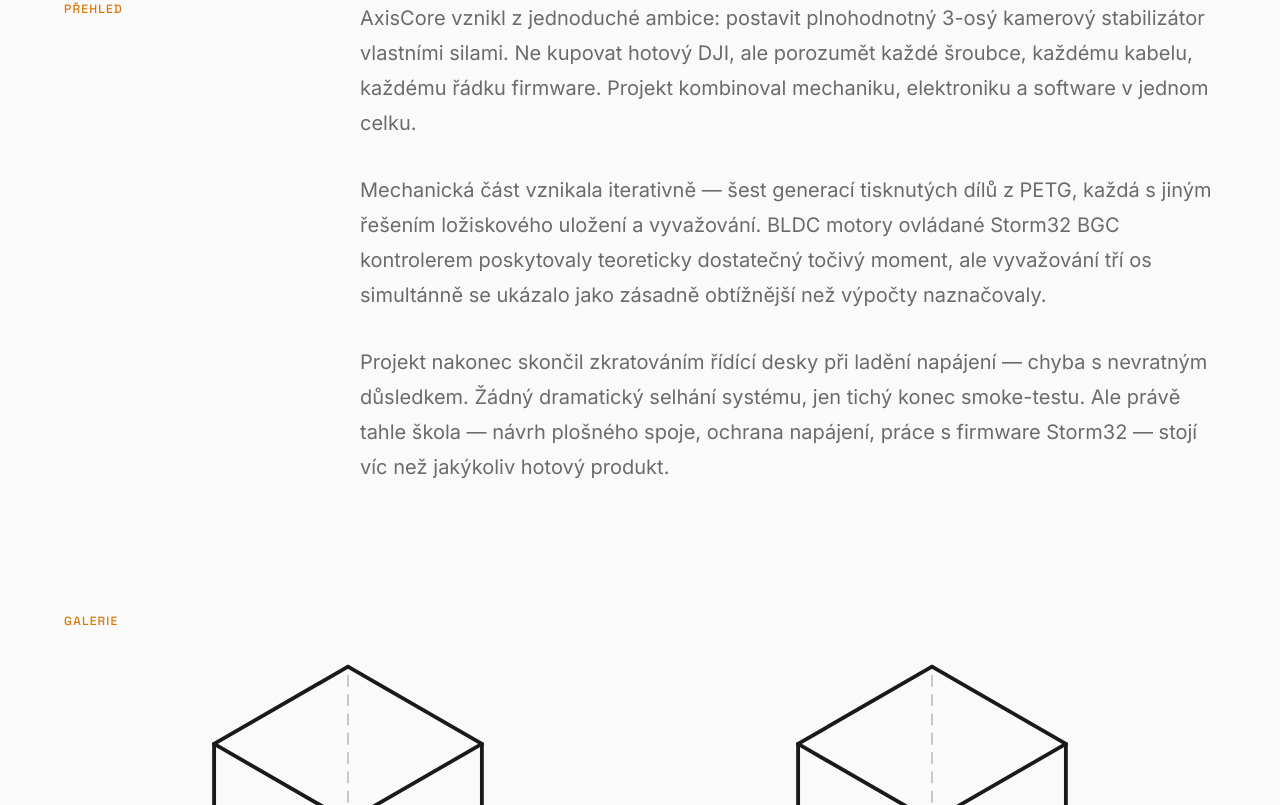
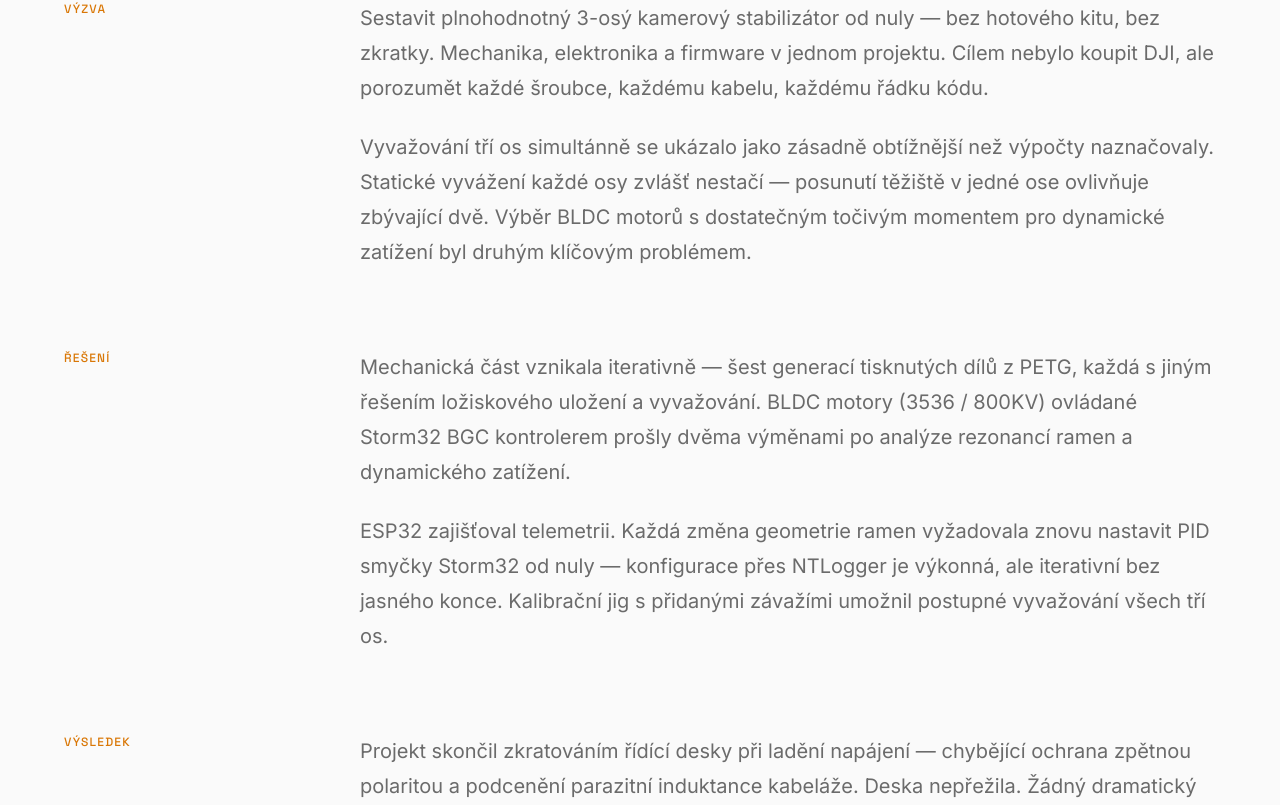
Before and after one commit to JanHrnek/portfolio, a Next.js app: page /projekty/axiscore in a window 1280 px wide. Shown: the part 1295-2100 px from the top of the page. Built offline with nearby package versions, Linux system fonts and the light colour scheme.

Commit message:
feat: case study format for all projects

```diff
--- a/src/app/projekty/[slug]/ProjectDetail.tsx
+++ b/src/app/projekty/[slug]/ProjectDetail.tsx
@@ -365,21 +365,28 @@ export default function ProjectDetail({
         </div>
       </div>
 
-      {/* ── 2. OVERVIEW ──────────────────────────────────── */}
+      {/* ── 2. CASE STUDY ────────────────────────────────── */}
       <section className="py-24 px-6 lg:px-16">
-        <div className="max-w-7xl mx-auto">
-          <div className="lg:grid lg:grid-cols-[200px_1fr] lg:gap-24">
+        <div className="max-w-7xl mx-auto space-y-20">
+          {(
+            [
+              { label: "Výzva", paras: project.caseStudy.challenge },
+              { label: "Řešení", paras: project.caseStudy.solution },
+              { label: "Výsledek", paras: project.caseStudy.result },
+            ] as const
+          ).map((phase, pi) => (
+            <div key={pi} className="lg:grid lg:grid-cols-[200px_1fr] lg:gap-24">
               <FadeIn>
                 <p
                   className="text-xs uppercase tracking-[0.1em] mb-8 lg:mb-0 font-heading font-medium"
                   style={{ color: accent }}
                 >
-                Přehled
+                  {phase.label}
                 </p>
               </FadeIn>
-            <div className="space-y-8">
-              {project.overview.map((para, i) => (
-                <FadeIn key={i} delay={i * 0.1}>
+              <div className="space-y-6">
+                {phase.paras.map((para, i) => (
+                  <FadeIn key={i} delay={i * 0.08}>
                     <p className="text-lg leading-[1.75]" style={{ color: "var(--color-muted)" }}>
                       {para}
                     </p>
@@ -387,6 +394,7 @@ export default function ProjectDetail({
                 ))}
               </div>
             </div>
+          ))}
         </div>
       </section>
 
--- a/src/components/MiniProjectModal.tsx
+++ b/src/components/MiniProjectModal.tsx
@@ -105,18 +105,35 @@ export default function MiniProjectModal({ project, onClose }: Props) {
 
               {/* Body */}
               <div className="px-7 py-6">
-                {/* Details text */}
-                {project.details && project.details.length > 0 && (
-                  <div className="space-y-4 mb-8">
-                    {project.details.map((para, i) => (
-                      <p
-                        key={i}
-                        className="text-sm leading-relaxed"
-                        style={{ color: "var(--color-muted)" }}
-                      >
-                        {para}
-                      </p>
-                    ))}
+                {/* Case study */}
+                {project.caseStudy && (
+                  <div className="space-y-6 mb-8">
+                    {(
+                      [
+                        { key: "challenge", label: "Výzva" },
+                        { key: "solution", label: "Řešení" },
+                        { key: "result",    label: "Výsledek" },
+                      ] as const
+                    ).map(({ key, label }) => {
+                      const text = project.caseStudy![key]
+                      if (!text) return null
+                      return (
+                        <div key={key}>
+                          <p
+                            className="text-xs uppercase tracking-[0.1em] mb-2 font-heading"
+                            style={{ color: "var(--color-subtle)" }}
+                          >
+                            {label}
+                          </p>
+                          <p
+                            className="text-sm leading-relaxed"
+                            style={{ color: "var(--color-muted)" }}
+                          >
+                            {text}
+                          </p>
+                        </div>
+                      )
+                    })}
                   </div>
                 )}
 
--- a/src/data/projects.ts
+++ b/src/data/projects.ts
@@ -11,7 +11,11 @@ export type MainProject = {
   heroTheme: "dark" | "light"
   accentColor: string
   galleryLayout: "2col" | "hero-2col"
-  overview: string[]
+  caseStudy: {
+    challenge: string[]
+    solution: string[]
+    result: string[]
+  }
   gallery: { gradient: string; caption: string }[]
   specs: { label: string; value: string }[]
   stats: { number: string; label: string }[]
@@ -25,7 +29,11 @@ export type MiniProject = {
   title: string
   description: string
   category: string
-  details?: string[]
+  caseStudy?: {
+    challenge: string
+    solution: string
+    result: string
+  }
   gallery?: { gradient: string; caption: string }[]
   tags?: string[]
 }
@@ -48,11 +56,20 @@ export const mainProjects: MainProject[] = [
     accentColor: "#D97706",
     galleryLayout: "2col",
 
-    overview: [
-      "AxisCore vznikl z jednoduché ambice: postavit plnohodnotný 3-osý kamerový stabilizátor vlastními silami. Ne kupovat hotový DJI, ale porozumět každé šroubce, každému kabelu, každému řádku firmware. Projekt kombinoval mechaniku, elektroniku a software v jednom celku.",
-      "Mechanická část vznikala iterativně — šest generací tisknutých dílů z PETG, každá s jiným řešením ložiskového uložení a vyvažování. BLDC motory ovládané Storm32 BGC kontrolerem poskytovaly teoreticky dostatečný točivý moment, ale vyvažování tří os simultánně se ukázalo jako zásadně obtížnější než výpočty naznačovaly.",
-      "Projekt nakonec skončil zkratováním řídící desky při ladění napájení — chyba s nevratným důsledkem. Žádný dramatický selhání systému, jen tichý konec smoke-testu. Ale právě tahle škola — návrh plošného spoje, ochrana napájení, práce s firmware Storm32 — stojí víc než jakýkoliv hotový produkt.",
-    ],
+    caseStudy: {
+      challenge: [
+        "Sestavit plnohodnotný 3-osý kamerový stabilizátor od nuly — bez hotového kitu, bez zkratky. Mechanika, elektronika a firmware v jednom projektu. Cílem nebylo koupit DJI, ale porozumět každé šroubce, každému kabelu, každému řádku kódu.",
+        "Vyvažování tří os simultánně se ukázalo jako zásadně obtížnější než výpočty naznačovaly. Statické vyvážení každé osy zvlášť nestačí — posunutí těžiště v jedné ose ovlivňuje zbývající dvě. Výběr BLDC motorů s dostatečným točivým momentem pro dynamické zatížení byl druhým klíčovým problémem.",
+      ],
+      solution: [
+        "Mechanická část vznikala iterativně — šest generací tisknutých dílů z PETG, každá s jiným řešením ložiskového uložení a vyvažování. BLDC motory (3536 / 800KV) ovládané Storm32 BGC kontrolerem prošly dvěma výměnami po analýze rezonancí ramen a dynamického zatížení.",
+        "ESP32 zajišťoval telemetrii. Každá změna geometrie ramen vyžadovala znovu nastavit PID smyčky Storm32 od nuly — konfigurace přes NTLogger je výkonná, ale iterativní bez jasného konce. Kalibrační jig s přidanými závažími umožnil postupné vyvažování všech tří os.",
+      ],
+      result: [
+        "Projekt skončil zkratováním řídící desky při ladění napájení — chybějící ochrana zpětnou polaritou a podcenění parazitní induktance kabeláže. Deska nepřežila. Žádný dramatický výbuch, jen tichý konec smoke-testu.",
+        "Ale právě tahle škola stojí víc než jakýkoliv úspěšně sestavený kit: návrh napájecích větví, ochrana před zkratem, práce s BLDC motory, Storm32 PID tuning, a pochopení toho, proč mechanické toleranky mají přímý dopad na firmware.",
+      ],
+    },
 
     gallery: [
       {
@@ -125,11 +142,20 @@ export const mainProjects: MainProject[] = [
     accentColor: "#0D9488",
     galleryLayout: "hero-2col",
 
-    overview: [
-      "ZP8 Elevator Brake je výsledkem týmového projektu (Team 02) v rámci předmětu ZP8 na VUT FSI. Cílem bylo navrhnout a realizovat funkční bezpečnostní brzdný systém výtahu — systém, který musí při detekci pádu spolehlivě zastavit kabinu do definované vzdálenosti.",
-      "Systém kombinuje aktivní elektromagnetickou brzdu s pasivní pružinovou zálohou. ESP32 mikrokontrolér přijímá data z MPU-6050 akcelerometru přes I2C a vyhodnocuje stav pádu. Komunikace mezi redundantními řídicími uzly probíhá přes ESP-NOW protokol bez závislosti na Wi-Fi infrastruktuře.",
-      "Projekt prošel dvěma formálními design review fázemi — PDR (Preliminary Design Review) a CDR (Critical Design Review) — s dokumentací v anglickém jazyce. Tým čítá čtyři členy a vývoj probíhal po dobu dvanácti týdnů od konceptu po funkční prototyp.",
-    ],
+    caseStudy: {
+      challenge: [
+        "Navrhnout bezpečnostní brzdný systém výtahu, který při detekci pádu kabiny spolehlivě zastaví pohyb do definované vzdálenosti. Systém musí fungovat i při výpadku napájení — selhání elektriky nesmí znamenat selhání bezpečnosti.",
+        "Projekt prošel dvěma formálními design review fázemi (PDR a CDR) s dokumentací v anglickém jazyce — akademický standard vyžadující obhájitelné konstrukční rozhodnutí na každém kroku.",
+      ],
+      solution: [
+        "Systém kombinuje aktivní elektromagnetickou brzdu (24V) s pasivní pružinovou zálohou Sodemann. ESP32 přijímá data z MPU-6050 akcelerometru přes I2C a vyhodnocuje stav pádu v reálném čase. Komunikace mezi redundantními řídicími uzly probíhá přes ESP-NOW protokol bez závislosti na Wi-Fi infrastruktuře.",
+        "PID smyčka řídí brzdnou sílu aktivní brzdy; hydraulický tlumič nárazů dimenzovaný dle normy EN 81-20 absorbuje zbytkovou kinetickou energii kabiny. Timing přechodu mezi aktivní a pasivní brzdou byl laděn osciloskopem — žádný okamžik bez brzdné síly.",
+      ],
+      result: [
+        "Funkční prototyp ověřený za dvanáct týdnů od konceptu. Tým čtyř členů předal kompletní technickou dokumentaci PDR a CDR v anglickém jazyce. Dimenzování pružin Sodemann a analýza hydraulického tlumiče prošly formálním review.",
+        "Projekt ukázal, jak norma EN 81-20 překládá bezpečnostní požadavky do konkrétních konstrukčních parametrů — a proč synchronizace aktivní a pasivní brzdy vyžaduje precizní firmware, ne jen správné mechanické dimenzování.",
+      ],
+    },
 
     gallery: [
       {
@@ -197,11 +223,20 @@ export const mainProjects: MainProject[] = [
     accentColor: "#16A34A",
     galleryLayout: "hero-2col",
 
-    overview: [
-      "Bakalářská práce se zaměřuje na návrh halového volejbalového sloupu s integrovaným mechanismem pro napínání a výškové nastavení sítě. Klíčovým požadavkem je kompaktnost — celý pohonný a převodový systém musí být ukryt uvnitř sloupu, aniž by narušil jeho vizuální čistotu nebo funkčnost.",
-      "Uvnitř sloupu je uložen pohybový šroub v kombinaci s převodovým mechanismem a elektrickým pohonem. Ovládání probíhá přes dotykový displej s přednastavenými výškovými presety dle FIVB norem — muži 243 cm, ženy 224 cm, mládež — a možností manuálního nastavení s milimetrovou přesností.",
-      "Výstupem práce bude plně funkční 3D tisknutý demonstrátor, který ověří kinematiku mechanismu, odezvu ovládání a odolnost vůči dynamickým nárazům míče do sítě. Projekt propojuje strojní návrh, elektronické řízení a uživatelské rozhraní do jednoho produktu.",
-    ],
+    caseStudy: {
+      challenge: [
+        "Navrhnout halový volejbalový sloup s integrovaným mechanismem pro výškové nastavení a napínání sítě — celý pohonný systém ukrytý uvnitř sloupu, bez viditelné technologie nebo externích komponent. Klíčový požadavek: vizuální čistota nesmí být kompromisem.",
+        "Systém musí být použitelný bez manuálu. Obsluha tělocvičny — ne technik — musí nastavit výšku sítě za méně než 30 vteřin na správnou FIVB výšku, bez nářadí a bez chybových stavů.",
+      ],
+      solution: [
+        "Uvnitř sloupu je uložen pohybový šroub v kombinaci s převodovkou a DC motorem s enkodérem. ESP32 řídí polohu s milimetrovou přesností; dotykový displej nabízí předdefinované výškové presety dle FIVB norem (muži 243 cm, ženy 224 cm, mládež) a možnost manuálního nastavení.",
+        "Analýza dynamického zatížení od nárazů míče do sítě podmínila volbu tlumicích prvků v pohybovém šroubu a převodovce. Každý milimetr průřezu sloupu byl předmětem rozhodnutí — kompromisy mezi výkonem, zástavbovými rozměry a servisní dostupností.",
+      ],
+      result: [
+        "Výstupem bakalářské práce je plně funkční 3D tisknutý demonstrátor ověřující kinematiku mechanismu, odezvu ovládání a odolnost vůči dynamickým nárazům míče do sítě.",
+        "Nastavení výšky sítě trvá méně než 30 sekund. Systém propojuje strojní návrh, elektronické řízení a UX displeje do jednoho produktu, kde žádná ze tří složek není jen doplněk.",
+      ],
+    },
 
     gallery: [
       {
@@ -269,10 +304,20 @@ export const mainProjects: MainProject[] = [
     accentColor: "#8B5CF6",
     galleryLayout: "2col",
 
-    overview: [
-      "Projekt pro firmu MediaMix zahrnoval kompletní návrh konceptu formy pro výrobu produktů z polyuretanu. Tvarová složitost výrobku neumožňovala použití standardních dělicích rovin — návrh formy vyžadoval analýzu úkosů, definici složených dělicích ploch a návrh vyhazovacího systému.",
-      "Součástí projektu byl návrh automatizovaného systému nanášení separátoru na tvarové plochy formy. Manuální aplikace separátoru je časově náročná, nerovnoměrná a při otevírání formy vytváří bezpečnostní rizika. Automatizace tohoto kroku zkracuje cyklus a eliminuje kontakt obsluhy s aktivními chemickými látkami.",
-    ],
+    caseStudy: {
+      challenge: [
+        "Geometrie polyuretanového výrobku neumožňuje standardní rovnou dělicí rovinu — návrh formy vyžadoval složenou víceúrovňovou dělicí plochu s přechody na různých výškových úrovních. Bez správné dělicí plochy výrobek z formy nevyjde.",
+        "Zároveň manuální nanášení separátoru bylo časově náročné, nerovnoměrné a při otevírání formy generovalo bezpečnostní rizika pro obsluhu. Automatizace tohoto kroku nebyla luxus — byla podmínkou opakovatelné kvality.",
+      ],
+      solution: [
+        "Kompletní 3D model formy v SolidWorks: analýza úkosů, definice složených dělicích ploch, kolíkový vyhazovací systém. Průchodnost pro vyjmutí výrobku ověřena v každé iteraci — celkem tři návrhy než geometrie sedla.",
+        "Paralelně byl navržen automatizovaný aplikátor separátoru — pohyblivá tryska s kinematicky definovanou trajektorií pokrývající všechny konkávní partie formy. Obsluha nezasahuje do procesu nanášení, chemický kontakt je eliminován.",
+      ],
+      result: [
+        "Kompletní technická dokumentace o 12 výkresech s kusovníkem předaná zákazníkovi. Tři iterace návrhu — každá s konkrétním zdůvodněním změny geometrie nebo vyhazovacího systému.",
+        "Automatizace nanášení separátoru zkracuje výrobní cyklus a eliminuje proměnlivost způsobenou manuální aplikací. Projekt ukázal, že u složitých PU forem je návrh dělicí plochy časově náročnější než samotný design výrobku.",
+      ],
+    },
 
     gallery: [
       {
@@ -332,10 +377,14 @@ export const miniProjects: MiniProject[] = [
     description: "Tvorba responzivních webů pomocí Hugo a Tailwind CSS",
     category: "ZPC / VUT",
     tags: ["Hugo", "Tailwind CSS", "HTML", "Responsive design"],
-    details: [
-      "V rámci předmětu ZPC na VUT FSI jsem absolvoval semestrální projekt zaměřený na moderní webový vývoj. Výstupem byl responzivní web postavený na statickém generátoru Hugo s Tailwind CSS stylováním.",
-      "Projekt zahrnoval návrh typografického systému, implementaci responzivního layoutu a optimalizaci výkonu pro produkční nasazení. Zaměřil jsem se na čistotu kódu a udržitelnost struktury šablon.",
-    ],
+    caseStudy: {
+      challenge:
+        "Navrhnout a implementovat plně responzivní web v rámci předmětu ZPC — s důrazem na moderní tooling, čistou strukturu šablon a produkční připravenost, ne jen na funkční výsledek.",
+      solution:
+        "Statický generátor Hugo s Tailwind CSS stylováním. Typografický systém, responzivní layout s breakpointy, optimalizace výkonu pro produkční nasazení. Čistota kódu a udržitelnost šablonové struktury jako primární kritéria.",
+      result:
+        "Funkční responzivní web deployovatelný jako statický site. Projekt ukázal, kde Hugo exceluje (rychlost buildu, jednoduchost šablon) a kde naráží na limity složitějšího UX.",
+    },
     gallery: [
       {
         gradient: "linear-gradient(135deg, #0f172a 0%, #1e293b 60%, #334155 100%)",
@@ -354,10 +403,14 @@ export const miniProjects: MiniProject[] = [
     description: "Vektorová grafika a branding v Adobe Illustrator",
     category: "ZPC / VUT",
     tags: ["Adobe Illustrator", "Vektorová grafika", "Branding", "Typography"],
-    details: [
-      "Projekt se zaměřoval na tvorbu vektorové grafiky a základy brandingu v Adobe Illustrator. Výstupem bylo logo a vizuální identita fiktivní značky, včetně definice barevné palety a typografického systému.",
-      "Práce zahrnovala návrh piktogramů, grafiku pro tisk ve vysokém rozlišení a export do standardizovaných formátů (SVG, PDF, PNG). Důraz byl kladen na přenositelnost a škálovatelnost výsledné grafiky.",
-    ],
+    caseStudy: {
+      challenge:
+        "Vytvořit ucelenou vizuální identitu fiktivní značky od nuly — logo, barevná paleta, typografický systém a sada piktogramů. Vše musí fungovat v tisku i digitálně, ve velkém i malém měřítku.",
+      solution:
+        "Adobe Illustrator: vektorové logo ve třech variantách (barevná, černobílá, inverzní), definice brand guidelines, sada piktogramů konzistentní s charakterem značky. Export do SVG, PDF a PNG pro různé výstupní formáty.",
+      result:
+        "Kompletní brand package připravený pro tisk i digitální použití. Všechny výstupy škálovatelné bez ztráty kvality. Projekt ukázal, kde typografická rozhodnutí zásadně mění celkový charakter identity.",
+    },
     gallery: [
       {
         gradient: "linear-gradient(135deg, #2d1b69 0%, #4c1d95 50%, #6d28d9 100%)",
@@ -376,10 +429,14 @@ export const miniProjects: MiniProject[] = [
     description: "Návrh mechanických dílů ve Fusion 360, 3D tisk",
     category: "ZPC / VUT",
     tags: ["Fusion 360", "FDM tisk", "PETG", "Parametrický návrh"],
-    details: [
-      "Projekt kombinoval parametrický CAD návrh ve Fusion 360 s výrobou metodou FDM 3D tisku. Cílem bylo navrhnout a vytisknout funkční mechanický díl s tolerancemi umožňujícími smontování bez postprocessingu.",
-      "Postupoval jsem od skici a definice parametrů přes generování objemového modelu po přípravu G-kódu v PrusaSlicer. Materiál PETG byl zvolen pro kombinaci tuhosti, tepelné odolnosti a dobré tisknutelnosti.",
-    ],
+    caseStudy: {
+      challenge:
+        "Navrhnout a vytisknout funkční mechanický díl s tolerancemi umožňujícími smontování bez postprocessingu — přesnost jako primární kritérium, ne jen vzhled výtisku.",
+      solution:
+        "Parametrický CAD návrh ve Fusion 360 od skici přes objemový model po G-kód v PrusaSlicer. Materiál PETG zvolen pro kombinaci tuhosti, tepelné odolnosti a dobré tisknutelnosti. Tolerance navrženy s ohledem na FDM rozměrové odchylky.",
+      result:
+        "Díl smontován bez úprav hned na první výtisk. Kontrola rozměrů posuvným měřítkem potvrdila dodržení tolerancí. Projekt ukázal, jak FDM shrinkage a orientace tisku ovlivňují přesnost fit-u.",
+    },
     gallery: [
       {
         gradient: "linear-gradient(135deg, #1c1c1c 0%, #2a2a2a 50%, #3a3a3a 100%)",
@@ -398,10 +455,14 @@ export const miniProjects: MiniProject[] = [
     description: "Digitalizace objektů pomocí LiDAR a fotogrammetrie",
     category: "ZPC / VUT",
     tags: ["LiDAR", "Fotogrammetrie", "Meshroom", "Point cloud"],
-    details: [
-      "Projekt se zaměřoval na metody digitalizace fyzických objektů do 3D modelů. Vyzkoušel jsem dva přístupy: LiDAR skenování pro rychlý záběr prostoru a fotogrammetrii pro detailní rekonstrukci tvarů.",
-      "Pro fotogrammetrické zpracování byl použit software Meshroom (AliceVision) — pipeline zahrnoval pořízení sady překrývajících se fotografií, výpočet point cloudu a generování meshe. Výsledek byl exportován jako OBJ pro použití v CAD systémech.",
-    ],
+    caseStudy: {
+      challenge:
+        "Digitalizovat fyzický objekt do 3D modelu s dostatečnou přesností pro použití v CAD — a porovnat dva přístupy: LiDAR skenování pro rychlý záběr prostoru a fotogrammetrii pro detailní rekonstrukci tvarů.",
+      solution:
+        "LiDAR pro prostorový záběr, Meshroom (AliceVision) pro fotogrammetrické zpracování — pipeline zahrnoval sadu překrývajících se fotografií, výpočet point cloudu, generování meshe a export jako OBJ pro CAD. Obě metody srovnány pro přesnost a čas zpracování.",
+      result:
+        "Použitelný 3D mesh exportovatelný do CAD systémů. Fotogrammetrie vykázala vyšší detail povrchu, LiDAR rychlejší workflow pro větší objekty. Projekt objasnil praktické limity obou metod bez marketingových přehánění.",
+    },
     gallery: [
       {
         gradient: "linear-gradient(135deg, #0c4a6e 0%, #075985 50%, #0369a1 100%)",
@@ -420,10 +481,14 @@ export const miniProjects: MiniProject[] = [
     description: "Prototypování s mikrokontroléry, IoT, PCB návrh",
     category: "ZPC / VUT",
     tags: ["ESP32", "Arduino", "KiCad", "IoT", "C++"],
-    details: [
-      "Semestrální projekt zaměřený na elektronické prototypování — od breadboard zapojení přes programování v C++ až po návrh schématu a PCB v KiCad. Výstupem byl funkční IoT uzel pro monitoring teploty a vlhkosti.",
-      "Zařízení na bázi ESP32 komunikuje přes MQTT protokol s lokálním brokerem a zobrazuje data na OLED displeji. Projekt prošel fází breadboard prototypu, optimalizace spotřeby a závěrečného návrhu PCB s SMD součástkami.",
-    ],
+    caseStudy: {
+      challenge:
+        "Projít celým vývojovým cyklem elektronického produktu — od breadboard prototypu přes programování v C++ až po finální PCB návrh v KiCad. Výstupem musí být funkční IoT uzel, ne jen experimentální zapojení.",
+      solution:
+        "ESP32 s DHT22 senzorem komunikující přes MQTT s lokálním brokerem; data zobrazována na OLED displeji. Tři fáze: breadboard prototyp, optimalizace spotřeby firmware, návrh PCB se SMD součástkami v KiCad. Každá fáze s jasným akceptačním kritériem.",
+      result:
+        "Funkční IoT monitoring uzel pro teplotu a vlhkost — od breadboardu po PCB layout připravený k výrobě. Projekt ukázal, kde firmware optimalizace spotřeby vyžaduje jiná rozhodnutí než maximální výkon.",
+    },
     gallery: [
       {
         gradient: "linear-gradient(135deg, #052e16 0%, #14532d 50%, #166534 100%)",
```
Lines whose indentation alone changed are shown as unchanged.
